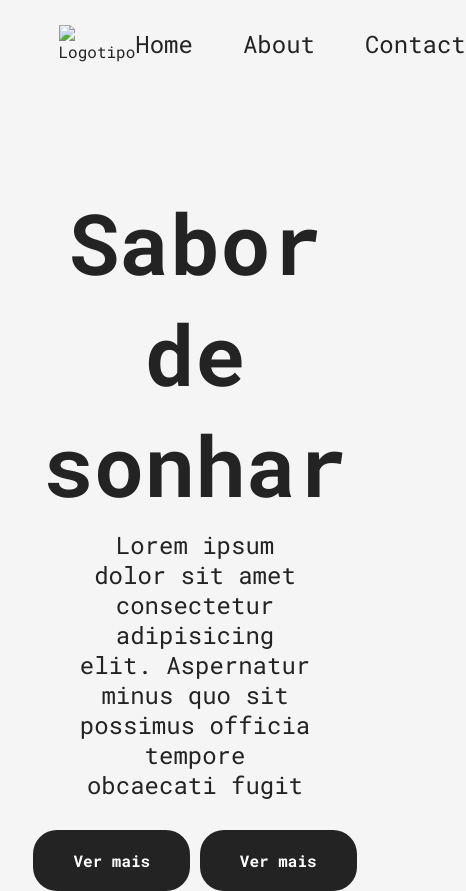
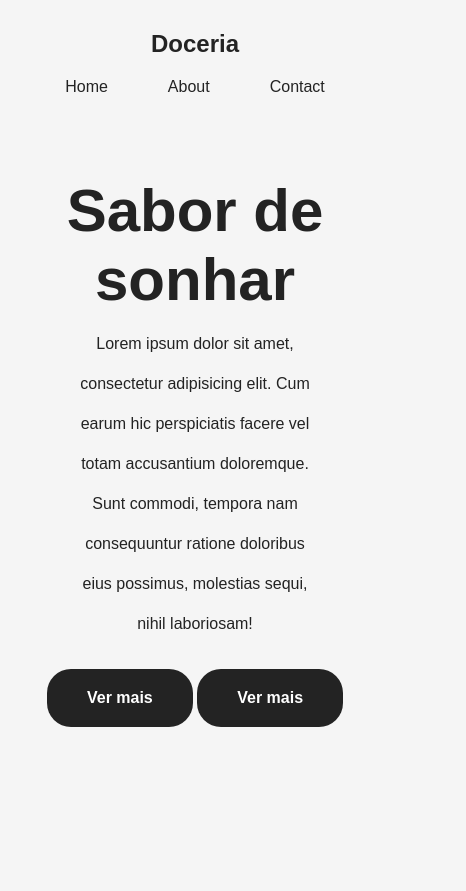
Before and after one commit to alexandredennilson/site-html-doceria, a plain HTML site: page index.html in a window 390 px wide. Shown: the whole page, 466 px wide, since content can reach past the window. After the commit the page ends 844 px from the top, so only its background shows below. Drawn offline with Linux system fonts and the light colour scheme.

Commit message:
Improve UI responsiveness

```diff
--- a/index.html
+++ b/index.html
@@ -3,21 +3,22 @@
   <head>
     <link rel="preconnect" href="https://fonts.googleapis.com">
 <link rel="preconnect" href="https://fonts.gstatic.com" crossorigin>
-  <meta charset="UTF-8">
-  <meta name="viewport" content="width=device-width, initial-scale=1.0">
+    <meta charset="UTF-8" />
+    <meta name="viewport" content="width=device-width, initial-scale=1.0" />
     <title>Doceria</title>
-  <link rel="stylesheet" href="styles/index.css">
-  <link href="https://fonts.googleapis.com/css2?family=Roboto+Mono:ital,wght@0,100..700;1,100..700&display=swap" rel="stylesheet">
+    <link rel="stylesheet" href="styles/index.css" /><link rel="preconnect" href="https://fonts.googleapis.com">
+<link rel="preconnect" href="https://fonts.gstatic.com" crossorigin>
+<link href="https://fonts.googleapis.com/css2?family=Inconsolata:wght@200..900&display=swap" rel="stylesheet">
   </head>
   <body>
     <header>
+      <div>
+        <h2>Doceria</h2>
+      </div>
       <nav>
-      <img src="" alt="Logotipo">
-      <ul>
-        <li><a href="#">Home</a></li>
-        <li><a href="#">About</a></li>
-        <li><a href="#">Contact</a></li>
-      </ul>
+        <a href="#">Home</a>
+        <a href="#">About</a>
+        <a href="#">Contact</a>
       </nav>
     </header>
 
@@ -25,7 +26,7 @@
       <section class="hero">
         <h1>Sabor de sonhar</h1>
         <p>
-        Lorem ipsum dolor sit amet consectetur adipisicing elit. Aspernatur minus quo sit possimus officia tempore obcaecati fugit
+          Lorem ipsum dolor sit amet, consectetur adipisicing elit. Cum earum hic perspiciatis facere vel totam accusantium doloremque. Sunt commodi, tempora nam consequuntur ratione doloribus eius possimus, molestias sequi, nihil laboriosam!
         </p>
         <div>
           <a href="#" class="hero-button">Ver mais</a>
--- a/styles/global.css
+++ b/styles/global.css
@@ -7,8 +7,5 @@
 body {
   background-color: #f5f5f5;
   color: #232323;
-  font-family: "Roboto Mono", monospace;
-  font-optical-sizing: auto;
-  font-weight: weight;
-  font-style: normal;
+  font-family: "Cabin", sans-serif;
 }
--- a/styles/header.css
+++ b/styles/header.css
@@ -1,25 +1,20 @@
+header {
+  padding: 30px;
+  display: flex;
+  align-items: center;
+  justify-content: space-evenly;
+  flex-wrap: wrap;
+  gap: 20px 60px;
+}
+
 nav {
   display: flex;
-  align-items: center;
-
-  padding: 25px 15dvw;
+  flex-wrap: wrap;
+  justify-content: center;
+  gap: 20px 60px;
 }
 
-nav ul {
-  display: flex;
-
-  margin-left: auto;
-  gap: 50px;
-
-  list-style: none;
+nav a {
+  text-decoration: none;
+  color: inherit;
 }
-
-nav ul li a {
-  color: inherit;
-  text-decoration: none;
-  font-size: 24px;
-}
-
-nav ul li a:hover {
-  color: brown;
-}
--- a/styles/main.css
+++ b/styles/main.css
@@ -1,25 +1,22 @@
 .hero {
-  width: 100dvw;
-  height: 75dvh;
   text-align: center;
+  margin-block: 50px
 }
 
 h1 {
-  font-size: 10dvh;
-  font-weight: 100px;
-  padding-top: 100px;
-  padding-bottom: 10px;
+  font-size: 60px;
+  font-weight: 900;
+  margin-bottom: 10px;
 }
 
 .hero p {
-  font-size: 24px;
   max-width: 60dvw;
   margin-inline: auto;
-  line-height: 30px;
-  padding-bottom: 30px;
+  line-height: 40px;
 }
 
 .hero-button {
+  margin-top: 25px;
   display: inline-block;
   padding: 20px 40px;
   font-size: 1rem;
```
Lines whose indentation alone changed are shown as unchanged.
